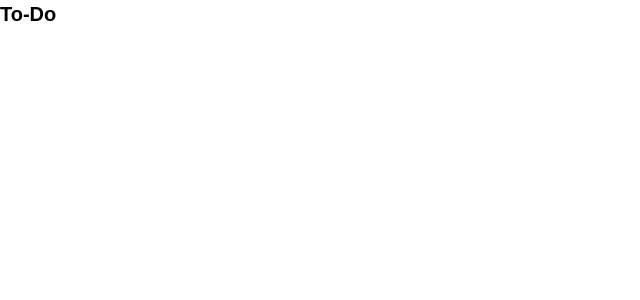
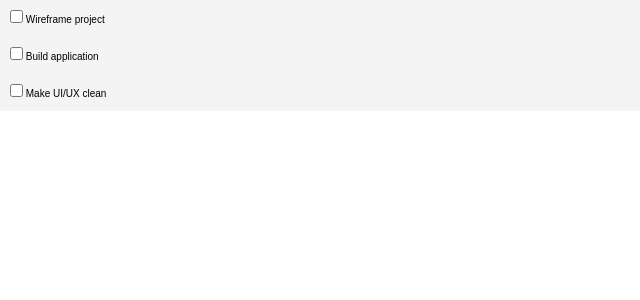
Before and after one commit to nickdurbin/react-todo-app, a React (Create React App) app: page / in a window 1280 px wide. Shown: the top 300 px of the page, without its empty margins (0-640 px from the left). Built offline with nearby package versions, Linux system fonts and the light colour scheme.

Commit message:
Created the state object and some props/components for todos and todo items with a little bit of styling.

```diff
--- a/src/App.js
+++ b/src/App.js
@@ -1,12 +1,45 @@
-import React from 'react';
+import React, { Component } from 'react';
 import './App.css';
+import Todos from './components/Todos'
 
-function App() {
-  return (
-    <div className="App">
-      <h1>To-Do</h1>
-    </div>
-  );
+class App extends Component {
+  state = {
+    todos: [
+      {
+        id: 1,
+        title: 'Wireframe project',
+        completed: false
+      },
+      {
+      id: 2,
+      title: 'Build application',
+      completed: false
+      },
+      {
+      id: 3,
+      title: 'Make UI/UX clean',
+      completed: false
+      }
+    ]
+  }
+
+  markComplete = (id) => {
+    this.setState({todos: this.state.todos.map(todo => {
+      if(todo.id === id) {
+        todo.completed = !todo.completed
+      }
+      return todo;
+    })})
+  }
+
+  render() {
+    return (
+      <div className="App">
+        <Todos todos={this.state.todos} markComplete={this.markComplete}/>
+      </div>
+    );
+  }
 }
 
 export default App;
+;
--- /dev/null
+++ b/src/components/TodoItem.js
@@ -0,0 +1,32 @@
+import React, { Component } from 'react';
+import PropTypes from 'prop-types';
+
+export class TodoItem extends Component {
+  getStyle = () => {
+    return {
+      background: '#f4f4f4',
+      padding: '10px',
+      borderBottom: '1p #ccc dotted',
+      textDecoration: this.props.todo.completed ? 'line-through' : 'none'
+    }
+  }
+
+  render() {
+    const { id, title } = this.props.todo;
+    return (
+      <div style={this.getStyle()}>
+        <p>
+          <input type="checkbox" onChange={this.props.markComplete.bind(this, id)} /> {' '}
+          { title }
+        </p>
+      </div>
+    )
+  }
+}
+
+// PropTypes
+TodoItem.propTypes = {
+  todo: PropTypes.object.isRequired
+}
+
+export default TodoItem
--- /dev/null
+++ b/src/components/Todos.js
@@ -0,0 +1,18 @@
+import React, { Component } from 'react';
+import TodoItem from './TodoItem';
+import PropTypes from 'prop-types';
+
+class Todos extends Component {
+
+  render() {
+    return this.props.todos.map((todo) => (<TodoItem key={todo.id} todo={todo} markComplete={this.props.markComplete} />));
+
+  }
+}
+
+// PropTypes
+Todos.propTypes = {
+  todos: PropTypes.array.isRequired
+}
+
+export default Todos;
```
